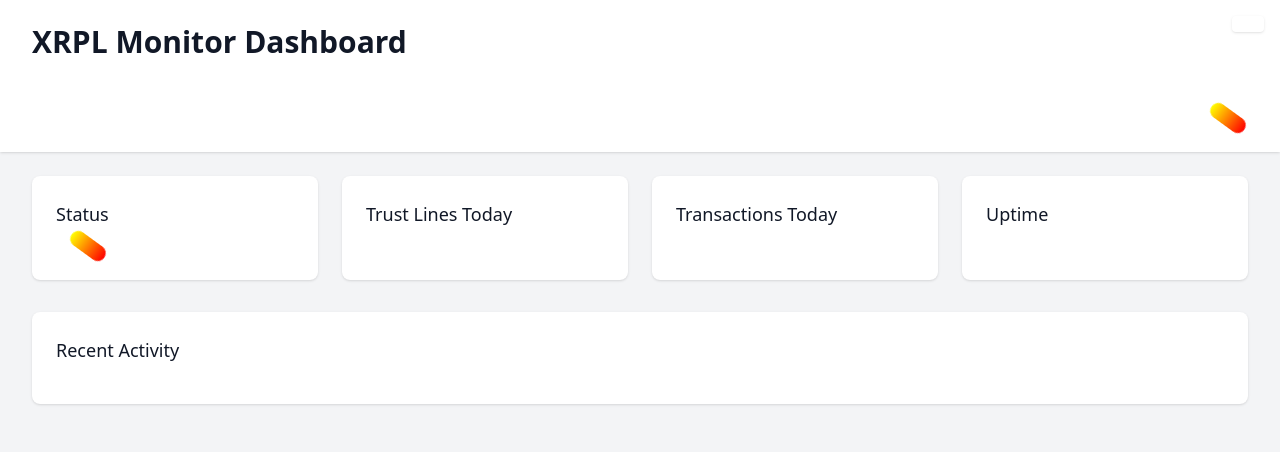
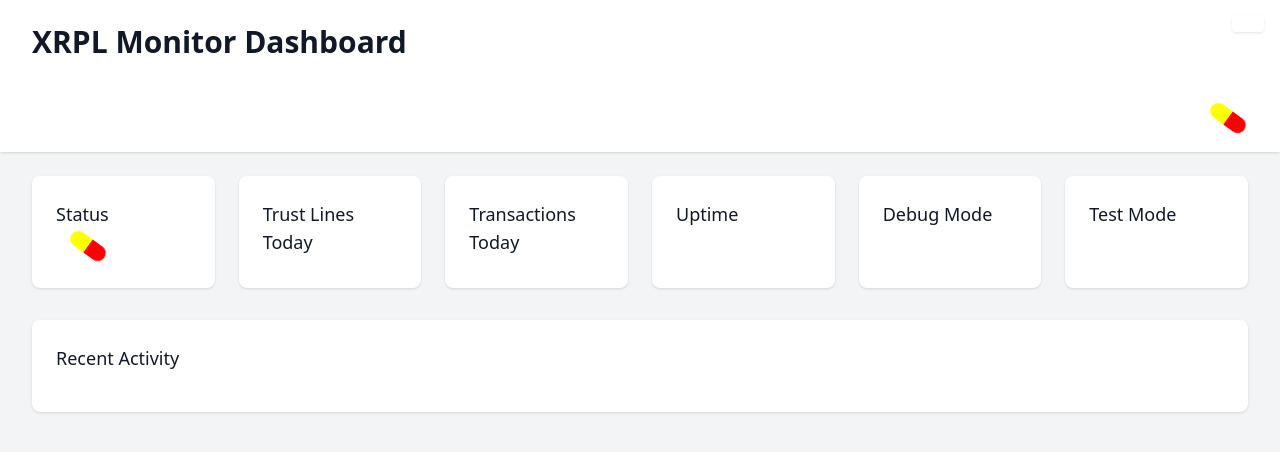
Before and after one commit to KeithTheDev/xrpl-simple-copy-trader, a FastAPI app: page / in a window 1280 px wide. Shown: the top 452 px of the page. Run offline with FastAPI, Linux system fonts and the light colour scheme; parts of the project's set-up code (start-up, migrations or seed data) failed here and were passed over; some libraries are stand-ins or nearby versions.

Commit message:
UI fixes
Fixed the pill. (re)Added info in UI about debug mode/test mode

```diff
--- a/templates/index.html
+++ b/templates/index.html
@@ -45,13 +45,15 @@
                     :disabled="status === 'error'"
                     class="px-4 py-2 text-white rounded-md transition duration-150 ease-in-out focus:outline-none focus:ring-2 focus:ring-offset-2 flex items-center">
                     <span x-text="status === 'running' ? 'Stop' : 'Start'"></span>
-                    <!-- Pill-shaped Spinner -->
+                    <!-- Two-Tone Pill-shaped Spinner -->
                     <svg x-show="status === 'starting'" class="animate-spin ml-2 h-5 w-10" xmlns="http://www.w3.org/2000/svg" viewBox="0 0 100 40" fill="none">
                         <rect width="100" height="40" rx="20" fill="url(#grad1)" />
                         <defs>
                             <linearGradient id="grad1" x1="0%" y1="0%" x2="100%" y2="0%">
-                                <stop offset="0%" style="stop-color:rgb(255,0,0);stop-opacity:1" />
-                                <stop offset="100%" style="stop-color:rgb(255,255,0);stop-opacity:1" />
+                                <stop offset="0%" stop-color="red" stop-opacity="1" />
+                                <stop offset="50%" stop-color="red" stop-opacity="1" />
+                                <stop offset="50%" stop-color="yellow" stop-opacity="1" />
+                                <stop offset="100%" stop-color="yellow" stop-opacity="1" />
                             </linearGradient>
                         </defs>
                     </svg>
@@ -62,34 +64,51 @@
         <!-- Main Content -->
         <main class="max-w-7xl mx-auto py-6 sm:px-6 lg:px-8">
             <!-- Statistics Section -->
-            <div class="grid grid-cols-1 md:grid-cols-2 lg:grid-cols-4 gap-6">
+            <div class="grid grid-cols-1 md:grid-cols-2 lg:grid-cols-6 gap-6">
+                <!-- Status Card -->
                 <div class="bg-white shadow rounded-lg p-6">
                     <h3 class="text-lg font-medium text-gray-900">Status</h3>
                     <div class="mt-2 flex items-center">
                         <p class="text-2xl font-semibold text-gray-700" x-text="status"></p>
-                        <!-- Rotating Pill Spinner -->
+                        <!-- Two-Tone Rotating Pill Spinner -->
                         <svg x-show="status === 'running'" class="animate-spin ml-3 h-5 w-10" xmlns="http://www.w3.org/2000/svg" viewBox="0 0 100 40" fill="none">
                             <rect width="100" height="40" rx="20" fill="url(#grad2)" />
                             <defs>
                                 <linearGradient id="grad2" x1="0%" y1="0%" x2="100%" y2="0%">
-                                    <stop offset="0%" style="stop-color:rgb(255,0,0);stop-opacity:1" />
-                                    <stop offset="100%" style="stop-color:rgb(255,255,0);stop-opacity:1" />
+                                    <stop offset="0%" stop-color="red" stop-opacity="1" />
+                                    <stop offset="50%" stop-color="red" stop-opacity="1" />
+                                    <stop offset="50%" stop-color="yellow" stop-opacity="1" />
+                                    <stop offset="100%" stop-color="yellow" stop-opacity="1" />
                                 </linearGradient>
                             </defs>
                         </svg>
                     </div>
                 </div>
+                <!-- Trust Lines Today Card -->
                 <div class="bg-white shadow rounded-lg p-6">
                     <h3 class="text-lg font-medium text-gray-900">Trust Lines Today</h3>
                     <p class="mt-2 text-2xl font-semibold text-gray-700" x-text="trustLinesToday"></p>
                 </div>
+                <!-- Transactions Today Card -->
                 <div class="bg-white shadow rounded-lg p-6">
                     <h3 class="text-lg font-medium text-gray-900">Transactions Today</h3>
                     <p class="mt-2 text-2xl font-semibold text-gray-700" x-text="transactionsToday"></p>
                 </div>
+                <!-- Uptime Card -->
                 <div class="bg-white shadow rounded-lg p-6">
                     <h3 class="text-lg font-medium text-gray-900">Uptime</h3>
                     <p class="mt-2 text-2xl font-semibold text-gray-700" x-text="currentUptime"></p>
+                </div>
+
+                <!-- Debug Mode Card -->
+                <div class="bg-white shadow rounded-lg p-6">
+                    <h3 class="text-lg font-medium text-gray-900">Debug Mode</h3>
+                    <p class="mt-2 text-2xl font-semibold text-gray-700" x-text="debugMode ? 'Enabled' : 'Disabled'"></p>
+                </div>
+                <!-- Test Mode Card -->
+                <div class="bg-white shadow rounded-lg p-6">
+                    <h3 class="text-lg font-medium text-gray-900">Test Mode</h3>
+                    <p class="mt-2 text-2xl font-semibold text-gray-700" x-text="testMode ? 'Enabled' : 'Disabled'"></p>
                 </div>
             </div>
 
@@ -100,7 +119,7 @@
                     <template x-if="lastTransaction">
                         <div class="flex items-start">
                             <div class="flex-shrink-0">
-                                <!-- Icon -->
+                                <!-- Success Icon -->
                                 <svg class="h-6 w-6 text-green-500" xmlns="http://www.w3.org/2000/svg" fill="none" viewBox="0 0 24 24" stroke="currentColor" aria-hidden="true">
                                     <path stroke-linecap="round" stroke-linejoin="round" stroke-width="2" d="M5 13l4 4L19 7" />
                                 </svg>
```
Also changed, not shown: web_server.py (line endings or trailing spaces).
